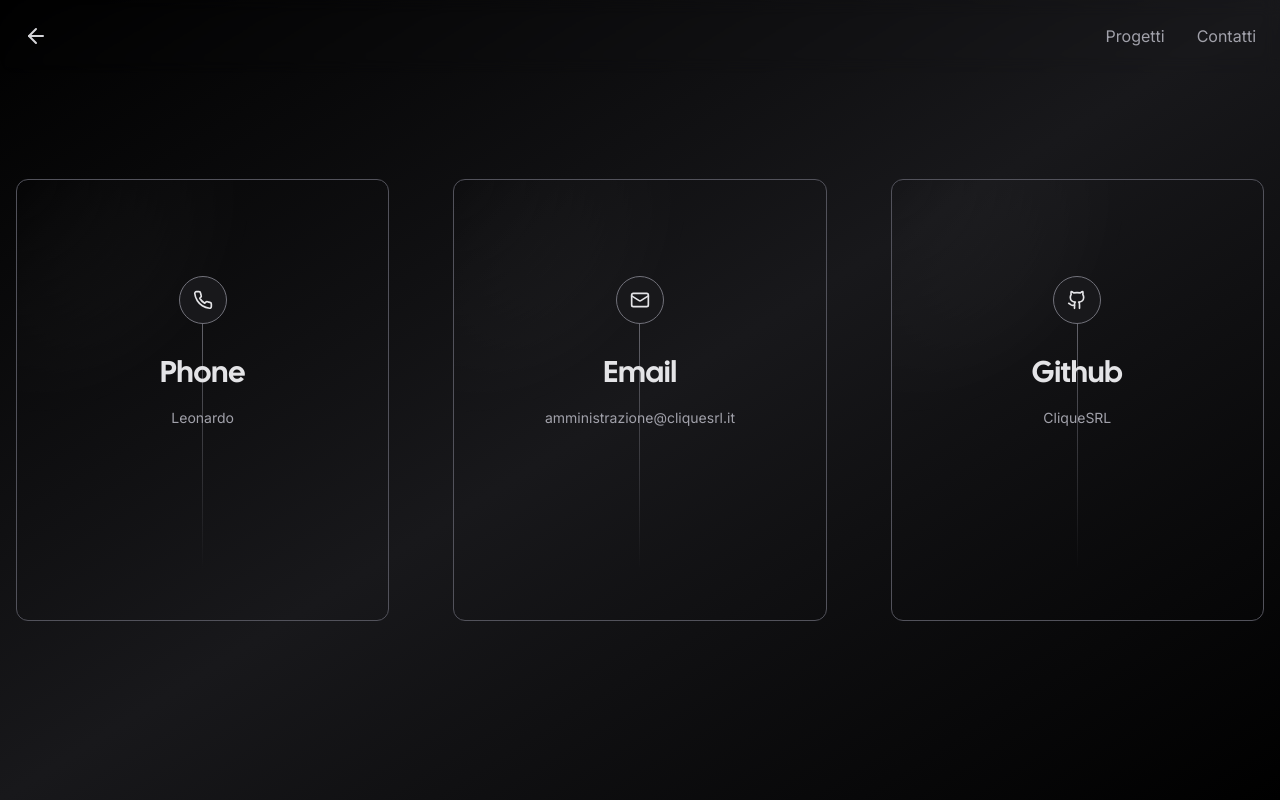
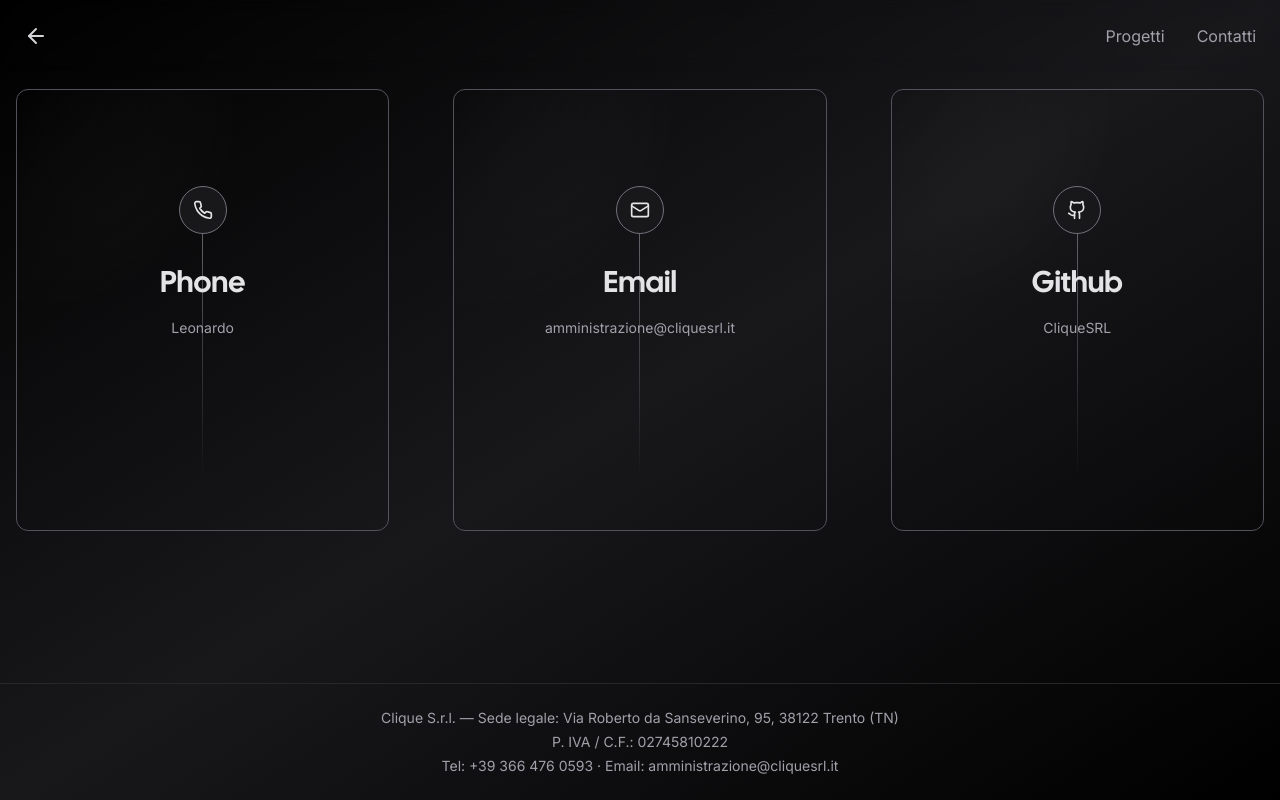
Before and after one commit to CliqueSRL/clique.website, a Next.js app: page /contact in a window 1280 px wide. Built offline with nearby package versions, Linux system fonts and the light colour scheme; no server answers; what tailwindcss-debug-screens would draw is missing.

Commit message:
Added footer

```diff
--- a/app/contact/page.tsx
+++ b/app/contact/page.tsx
@@ -25,31 +25,55 @@ const socials = [
   },
 ];
 
+function Footer() {
+  return (
+    <footer className="mt-16 border-t border-zinc-800 py-6 text-center text-sm text-zinc-400">
+      <p className="mb-1">
+        Clique S.r.l. — Sede legale: Via Roberto da Sanseverino, 95, 38122 Trento (TN)
+      </p>
+      <p className="mb-1">
+        P.&nbsp;IVA / C.F.: 02745810222
+      </p>
+      <p>
+        Tel: +39&nbsp;366&nbsp;476&nbsp;0593 · Email:&nbsp;
+        <a
+          href="mailto:amministrazione@cliquesrl.it"
+          className="hover:underline"
+        >
+          amministrazione@cliquesrl.it
+        </a>
+      </p>
+    </footer>
+  );
+}
+
 export default function Example() {
   return (
-		<div className=" bg-gradient-to-tl from-zinc-900/0 via-zinc-900 to-zinc-900/0">
+    <div className="flex min-h-screen flex-col bg-gradient-to-tl from-zinc-900/0 via-zinc-900 to-zinc-900/0">
       <Navigation />
-			<div className="container flex items-center justify-center min-h-screen px-4 mx-auto">
-				<div className="grid w-full grid-cols-1 gap-8 mx-auto mt-32 sm:mt-0 sm:grid-cols-3 lg:gap-16">
+
+      <main className="flex flex-grow items-center justify-center">
+        <div className="container mx-auto flex w-full items-center justify-center px-4">
+          <div className="mx-auto grid w-full grid-cols-1 gap-8 sm:mt-0 sm:grid-cols-3 lg:gap-16">
             {socials.map((s) => (
-						<Card>
+              <Card key={s.handle}>
                 <Link
                   href={s.href}
                   target="_blank"
-								className="p-4 relative flex flex-col items-center gap-4 duration-700 group md:gap-8 md:py-24  lg:pb-48  md:p-16"
+                  className="group relative flex flex-col items-center gap-4 p-4 duration-700 md:gap-8 md:p-16 md:py-24 lg:pb-48"
                 >
                   <span
-									className="absolute w-px h-2/3 bg-gradient-to-b from-zinc-500 via-zinc-500/50 to-transparent"
+                    className="absolute h-2/3 w-px bg-gradient-to-b from-zinc-500 via-zinc-500/50 to-transparent"
                     aria-hidden="true"
                   />
-								<span className="relative z-10 flex items-center justify-center w-12 h-12 text-sm duration-1000 border rounded-full text-zinc-200 group-hover:text-white group-hover:bg-zinc-900 border-zinc-500 bg-zinc-900 group-hover:border-zinc-200 drop-shadow-orange">
+                  <span className="relative z-10 flex h-12 w-12 items-center justify-center rounded-full border border-zinc-500 bg-zinc-900 text-sm text-zinc-200 drop-shadow-orange duration-1000 group-hover:border-zinc-200 group-hover:bg-zinc-900 group-hover:text-white">
                     {s.icon}
-								</span>{" "}
+                  </span>
                   <div className="z-10 flex flex-col items-center">
-									<span className="lg:text-xl font-medium duration-150 xl:text-3xl text-zinc-200 group-hover:text-white font-display">
+                    <span className="font-display text-zinc-200 duration-150 group-hover:text-white lg:text-xl xl:text-3xl">
                       {s.handle}
                     </span>
-									<span className="mt-4 text-sm text-center duration-1000 text-zinc-400 group-hover:text-zinc-200">
+                    <span className="mt-4 text-center text-sm text-zinc-400 duration-1000 group-hover:text-zinc-200">
                       {s.label}
                     </span>
                   </div>
@@ -58,6 +82,9 @@ export default function Example() {
             ))}
           </div>
         </div>
+      </main>
+
+      <Footer />
     </div>
   );
 }
--- a/app/layout.tsx
+++ b/app/layout.tsx
@@ -15,7 +15,7 @@ export const metadata: Metadata = {
     description:
       "description",
     url: "https://cliquesrl.it",
-    siteName: "cliquesrl.it",
+    siteName: "Clique SRL",
     images: [
       {
         url: "https://avatars.githubusercontent.com/u/165336393",
```
Lines whose indentation alone changed are shown as unchanged.
